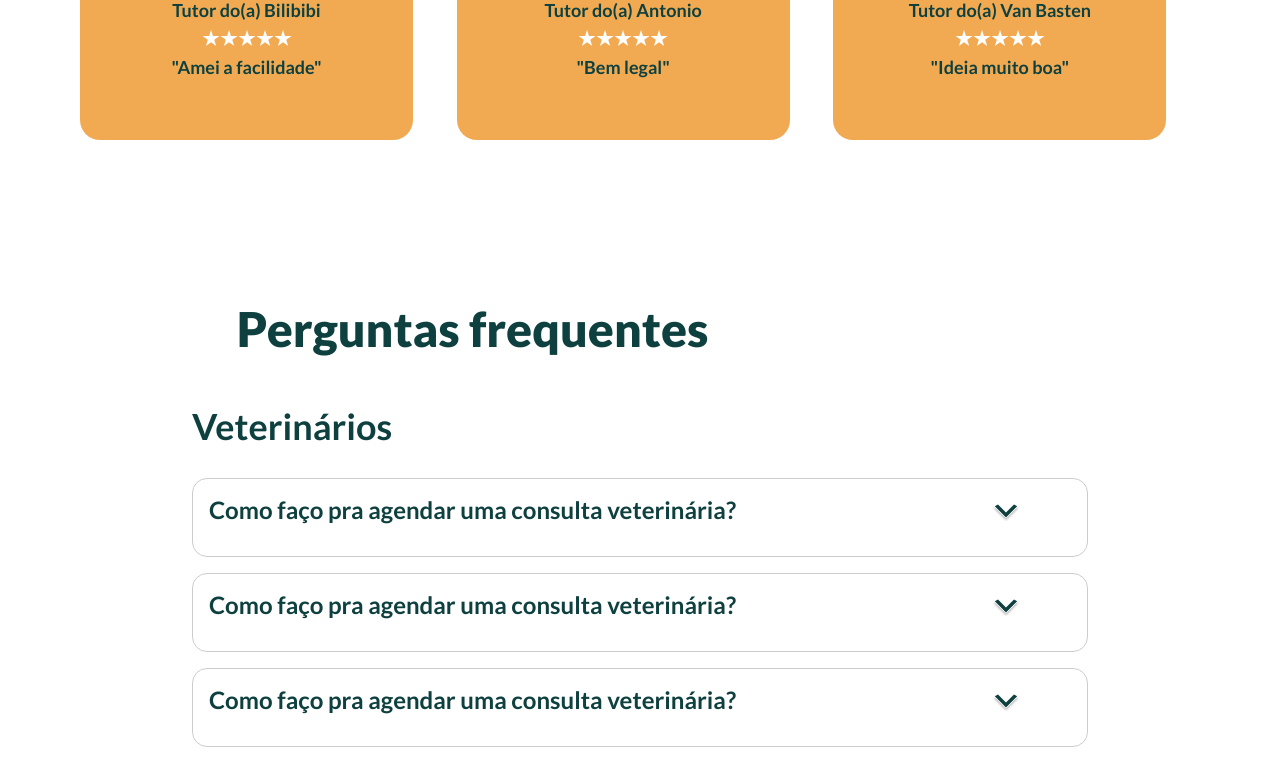
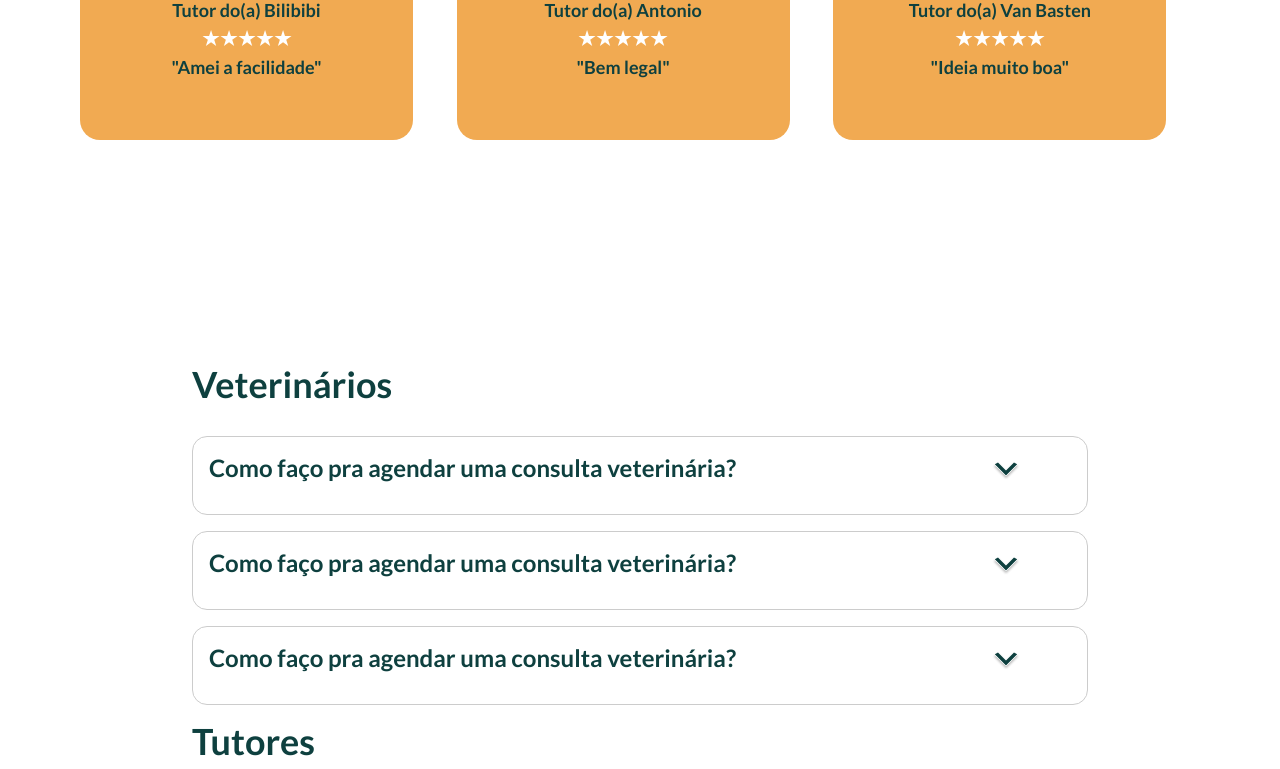
Before and after one commit to josepps/desafioChefao, a React (Vite) app: page / in a window 1280 px wide. Shown: the part 2475-3244 px from the top of the page. Built offline with nearby package versions, Linux system fonts and the light colour scheme.

Commit message:
Update SectionFAQ.styled.ts

```diff
--- a/src/components/SectionFAQ/SectionFAQ.styled.ts
+++ b/src/components/SectionFAQ/SectionFAQ.styled.ts
@@ -9,6 +9,7 @@
     grid-template-rows: calc(6, 1fr);
     row-gap: 1rem;
     margin-bottom: 3rem;
+    width:100%
 
     h2{
         margin-bottom: 2rem;
@@ -32,9 +33,9 @@
             margin-bottom: 1.5rem;
             color: #0E403F;
             font-weight: 800;
-            font-size: 30px;
+            font-size: 24px;
             line-height: 38px;
-            text-align: center;
+//             text-align: center;
         }
         h3{
             margin-bottom: 0.5rem;
```
